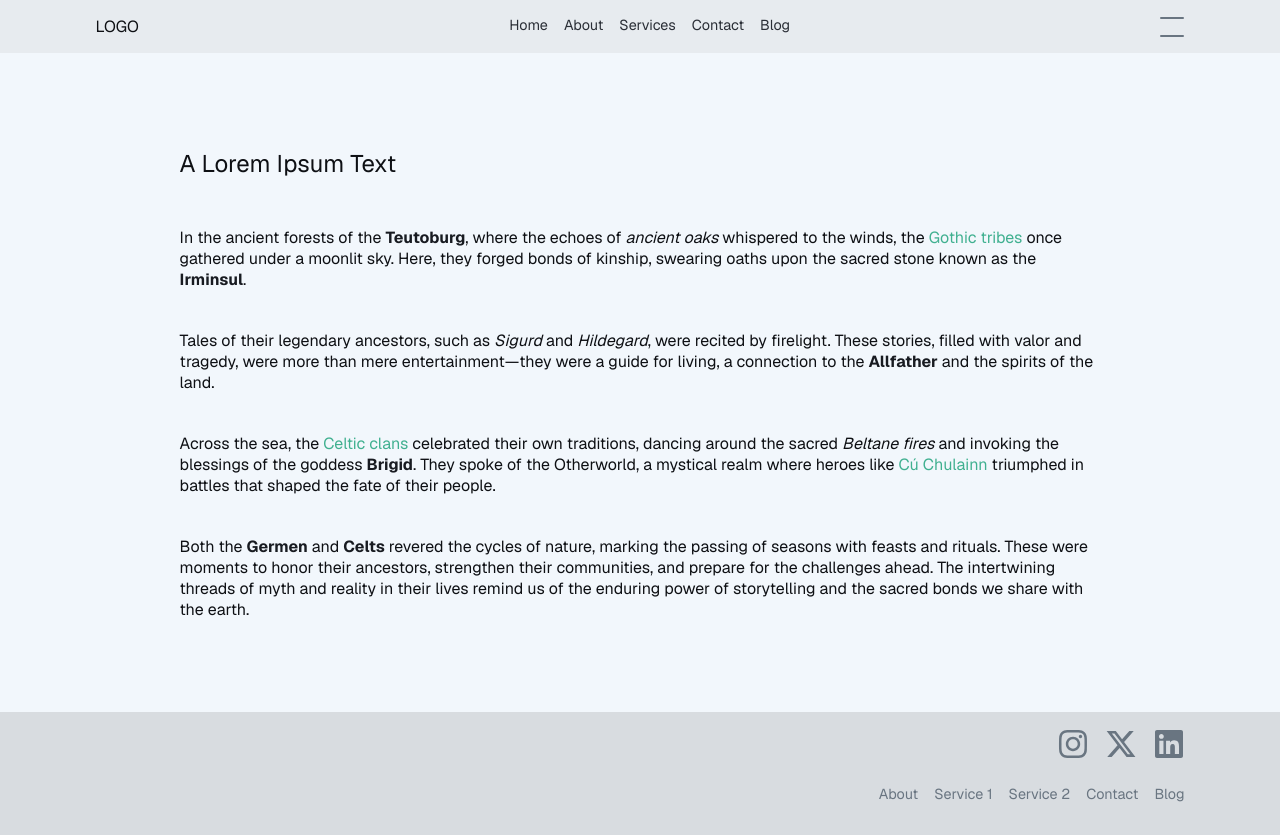
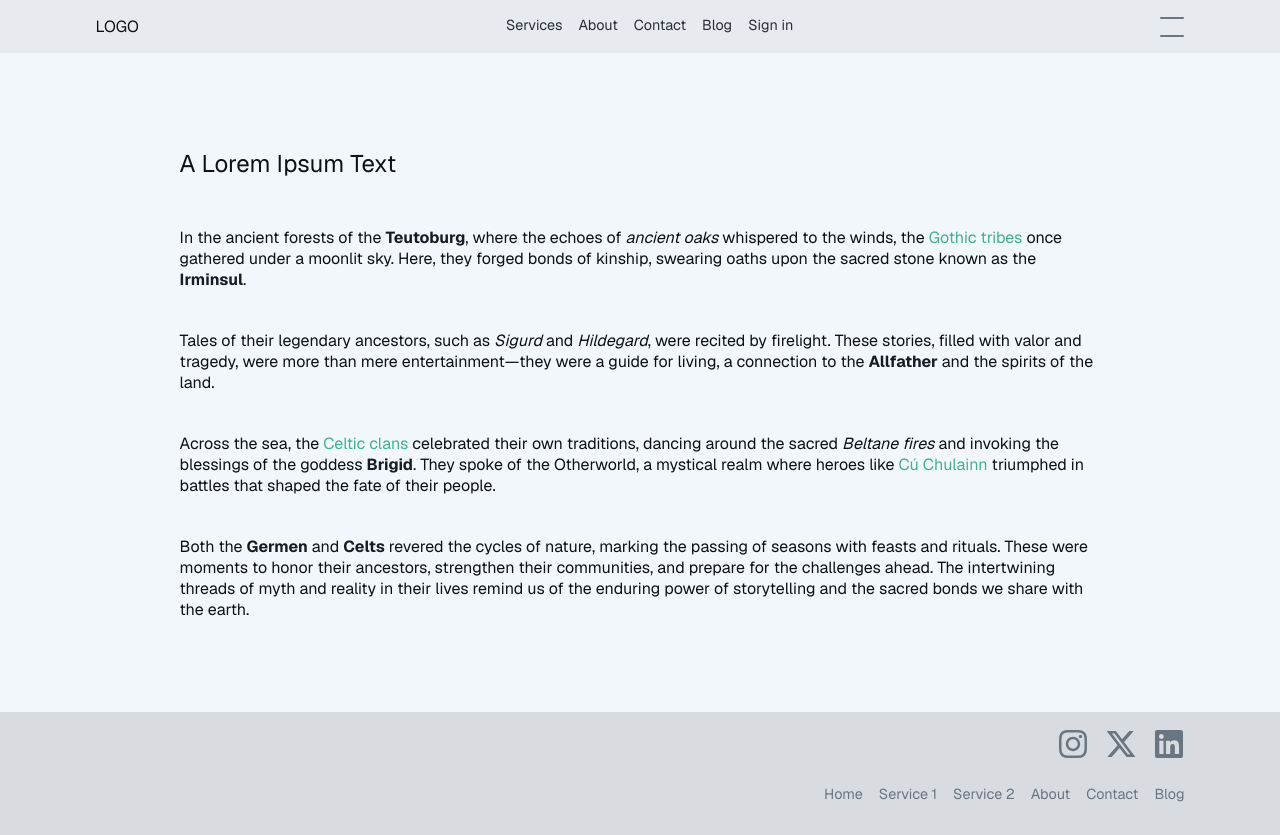
Before and after one commit to cademirci/initial-next-project, a Next.js app: page / in a window 1280 px wide. Built offline with nearby package versions, Linux system fonts and the light colour scheme.

Commit message:
logo linked to home page, accordingly change nav urls

```diff
--- a/src/app/components/navbar.tsx
+++ b/src/app/components/navbar.tsx
@@ -8,7 +8,11 @@ export default function Navbar() {
   return (
     <nav className={`${style.navbar}`}>
       <div className={`${style.navbarContainer} responsive-width-wider p-1 m-auto flex-between`}>
-        <div>LOGO</div>
+        <a href='/'>
+          <div>
+            LOGO
+          </div>
+        </a>
         <div className={`${style.navbarTabs} flex`}>
           {navigation.map((item, index) =>
             <Link key={index} href={item.path}>{item.label}</ Link>
--- a/src/constants/index.ts
+++ b/src/constants/index.ts
@@ -7,18 +7,19 @@ export const urls = {
 }
 
 export const navigation = [
-  { label: 'Home', path: '/' },
+  { label: 'Services', path: '/' },
   { label: 'About', path: '/' },
-  { label: 'Services', path: '/' },
   { label: 'Contact', path: '/' },
   { label: 'Blog', path: '/' },
+  { label: 'Sign in', path: '/login' },
   // other navbar items
 ]
 
 export const footerLinks = [
-  { label: 'About', path: '/' },
+  { label: 'Home', path: '/' },
   { label: 'Service 1', path: '/' },
   { label: 'Service 2', path: '/' },
+  { label: 'About', path: '/' },
   { label: 'Contact', path: '/' },
   { label: 'Blog', path: '/' },
   // other footer items
```
